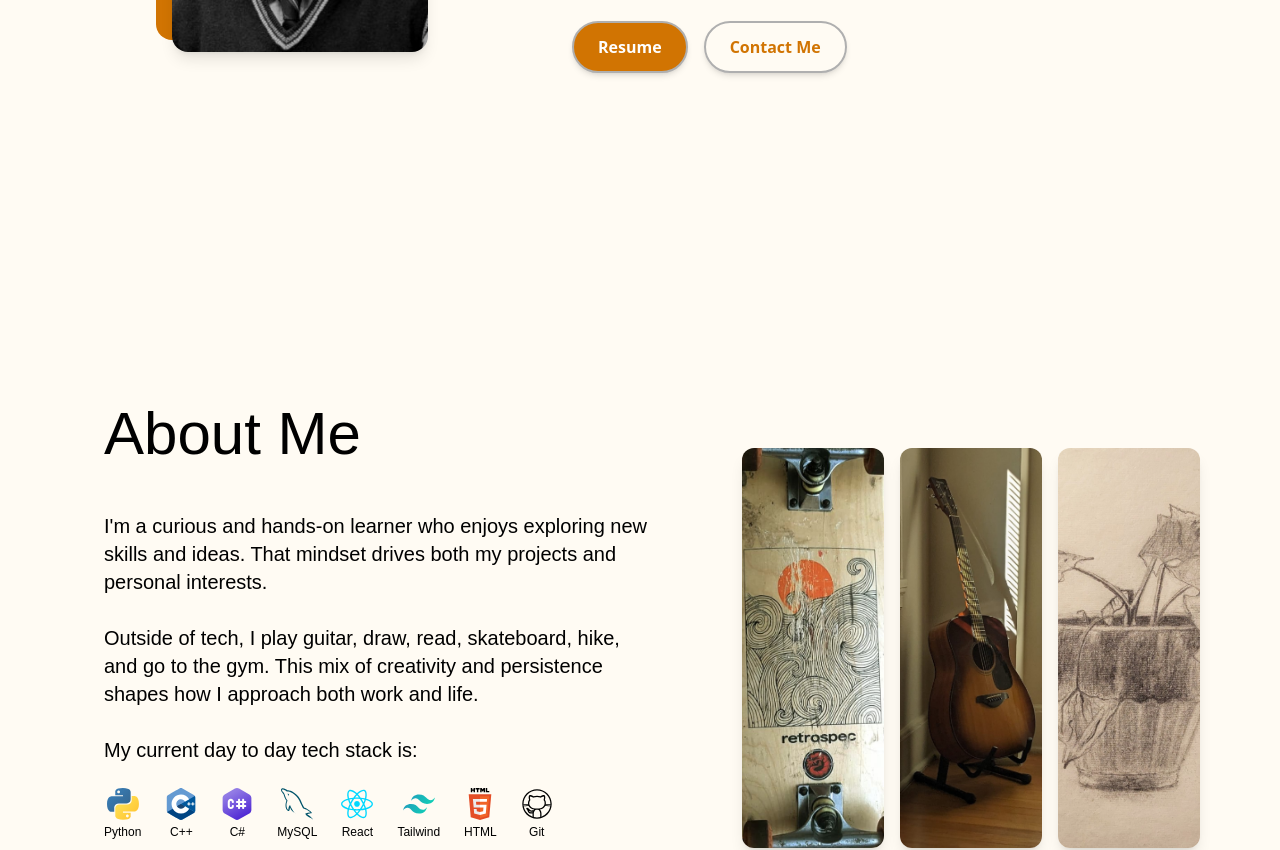
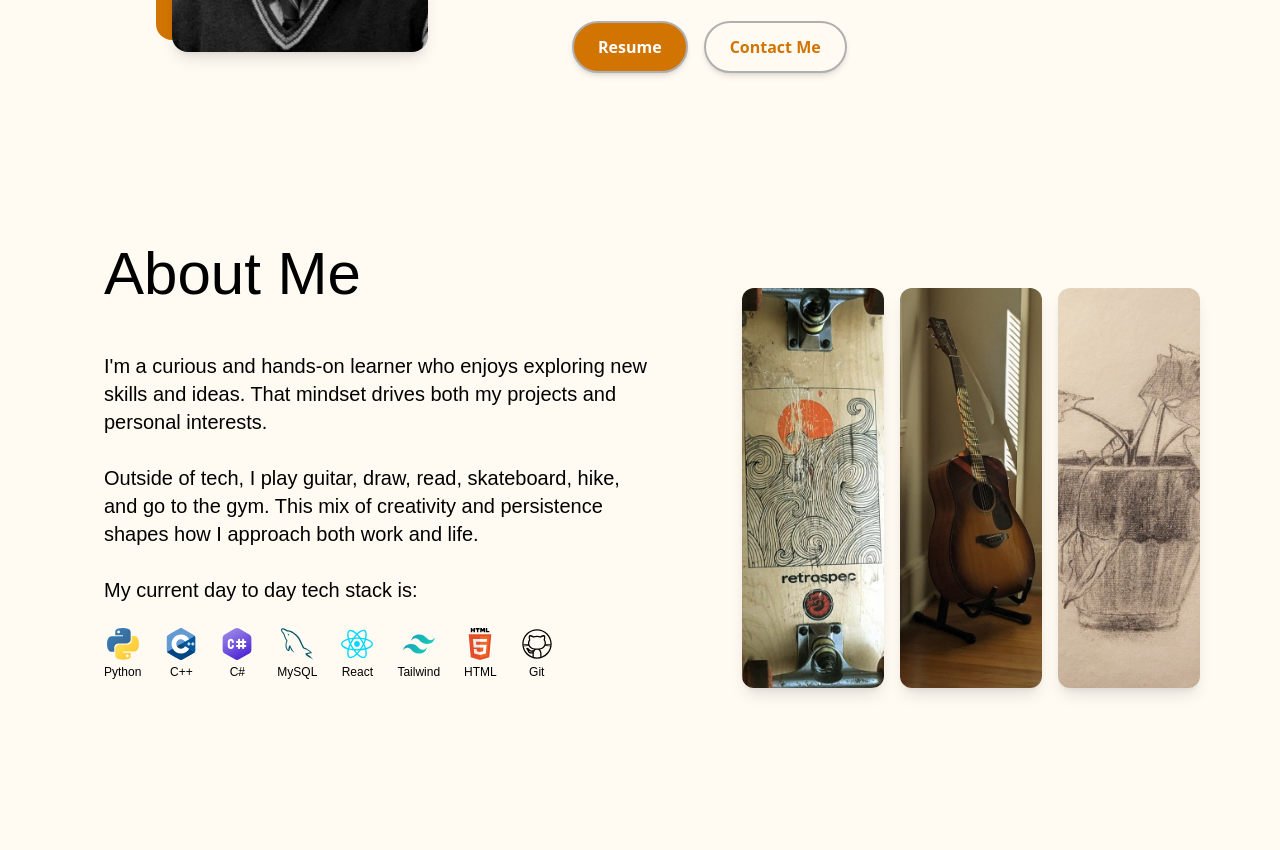
Before and after one commit to KazimHus/PortfolioWebsite, a React (Vite) app: page / in a window 1280 px wide. Shown: the part 500-1350 px from the top of the page. Built offline with nearby package versions, Linux system fonts and the light colour scheme; a web font is replaced by a local one.

Commit message:
something

```diff
--- a/src/components/Hobbies.jsx
+++ b/src/components/Hobbies.jsx
@@ -44,7 +44,7 @@ const Hobbies = () => {
   return (
     <section
       id="hobbies"
-      className="bg-main text-main px-10 md:px-20 py-16 xl:py-28 flex items-center justify-center -mt-20 lg:-mt-40 xl:mt-0"
+      className="bg-main text-main px-10 md:px-20 py-16 xl:py-28 flex items-center justify-center -mt-20 lg:-mt-40 xl:-mt-40"
     >
       <div className="relative w-full max-w-7xl flex flex-col md:flex-row gap-8 md:gap-16 items-center">
         {/* Left Side - Text */}
```
